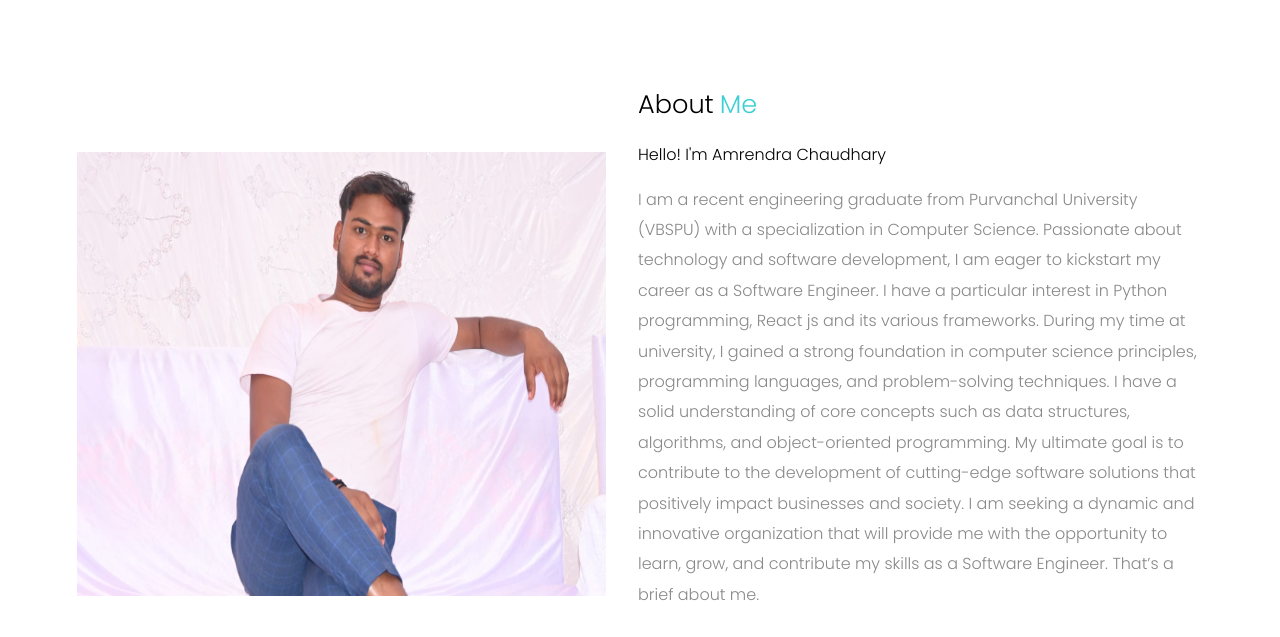
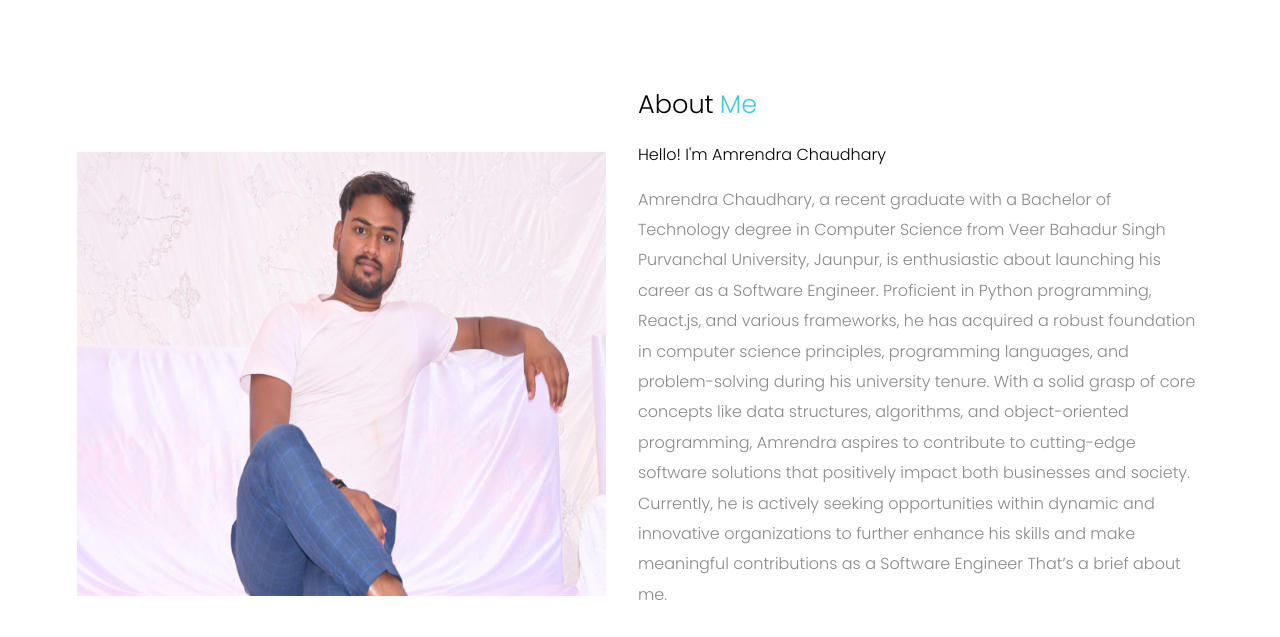
Before and after one commit to amrendra16/portfolio.github.io, a plain HTML site: page index.html in a window 1280 px wide. Shown: the part 518-1155 px from the top of the page. Drawn offline with nearby package versions, Linux system fonts and the light colour scheme.

Commit message:
Update index.html

```diff
--- a/index.html
+++ b/index.html
@@ -73,10 +73,7 @@
                 <div class="flex-1 right">
                     <h1>About <span>Me</span></h1>
                     <h3>Hello! I'm Amrendra Chaudhary</h3>
-                    <p>I am a recent engineering graduate from Purvanchal University (VBSPU) with a specialization in Computer Science. Passionate about technology and software development, I am eager to kickstart my career as a Software Engineer.
-                        I have a particular interest in Python programming, React js and its various frameworks.
-                        During my time at university, I gained a strong foundation in computer science principles, programming languages, and problem-solving techniques. I have a solid understanding of core concepts such as data structures, algorithms, and object-oriented programming.
-                          My ultimate goal is to contribute to the development of cutting-edge software solutions that positively impact businesses and society. I am seeking a dynamic and innovative organization that will provide me with the opportunity to learn, grow, and contribute my skills as a Software Engineer.
+                    <p>Amrendra Chaudhary, a recent graduate with a Bachelor of Technology degree in Computer Science from Veer Bahadur Singh Purvanchal University, Jaunpur, is enthusiastic about launching his career as a Software Engineer. Proficient in Python programming, React.js, and various frameworks, he has acquired a robust foundation in computer science principles, programming languages, and problem-solving during his university tenure. With a solid grasp of core concepts like data structures, algorithms, and object-oriented programming, Amrendra aspires to contribute to cutting-edge software solutions that positively impact both businesses and society. Currently, he is actively seeking opportunities within dynamic and innovative organizations to further enhance his skills and make meaningful contributions as a Software Engineer
 
                         That’s a brief about me.</p>
                     <div class="social">
```
